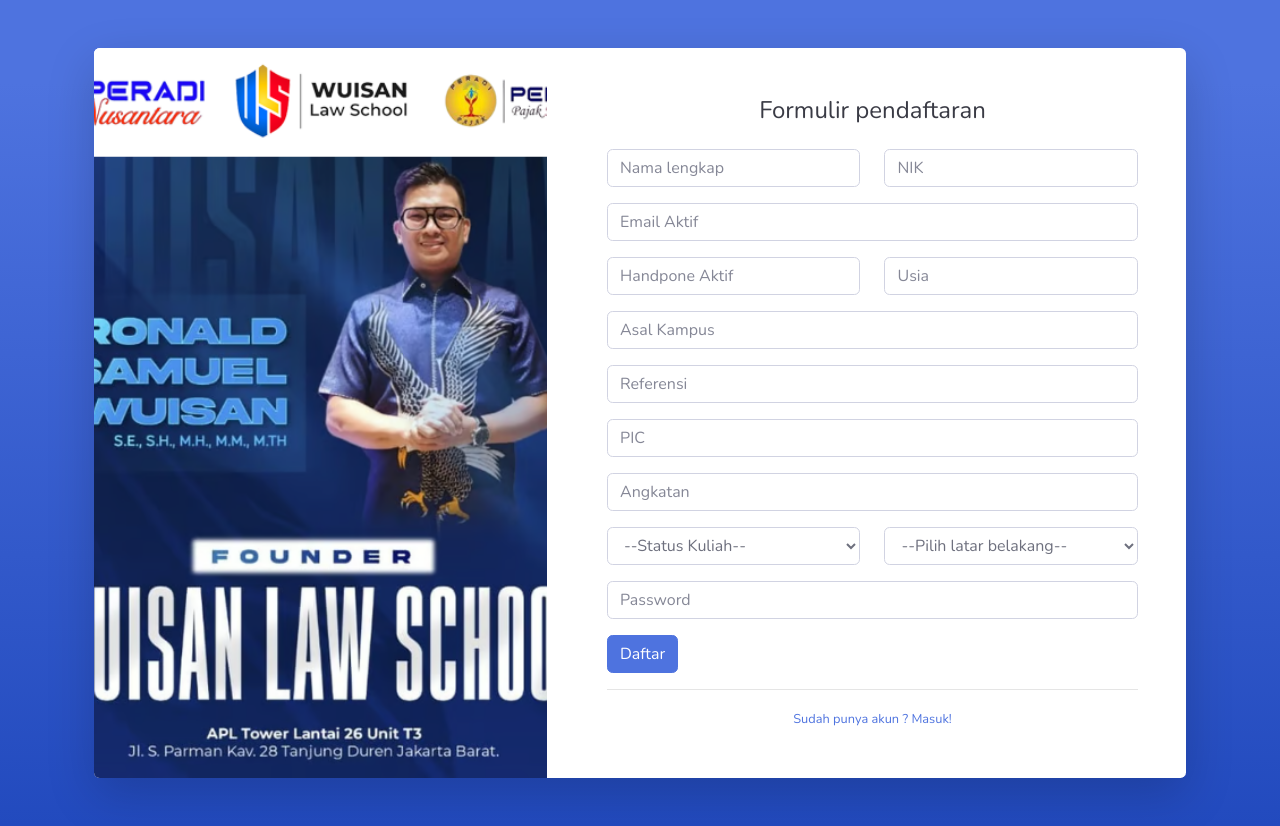
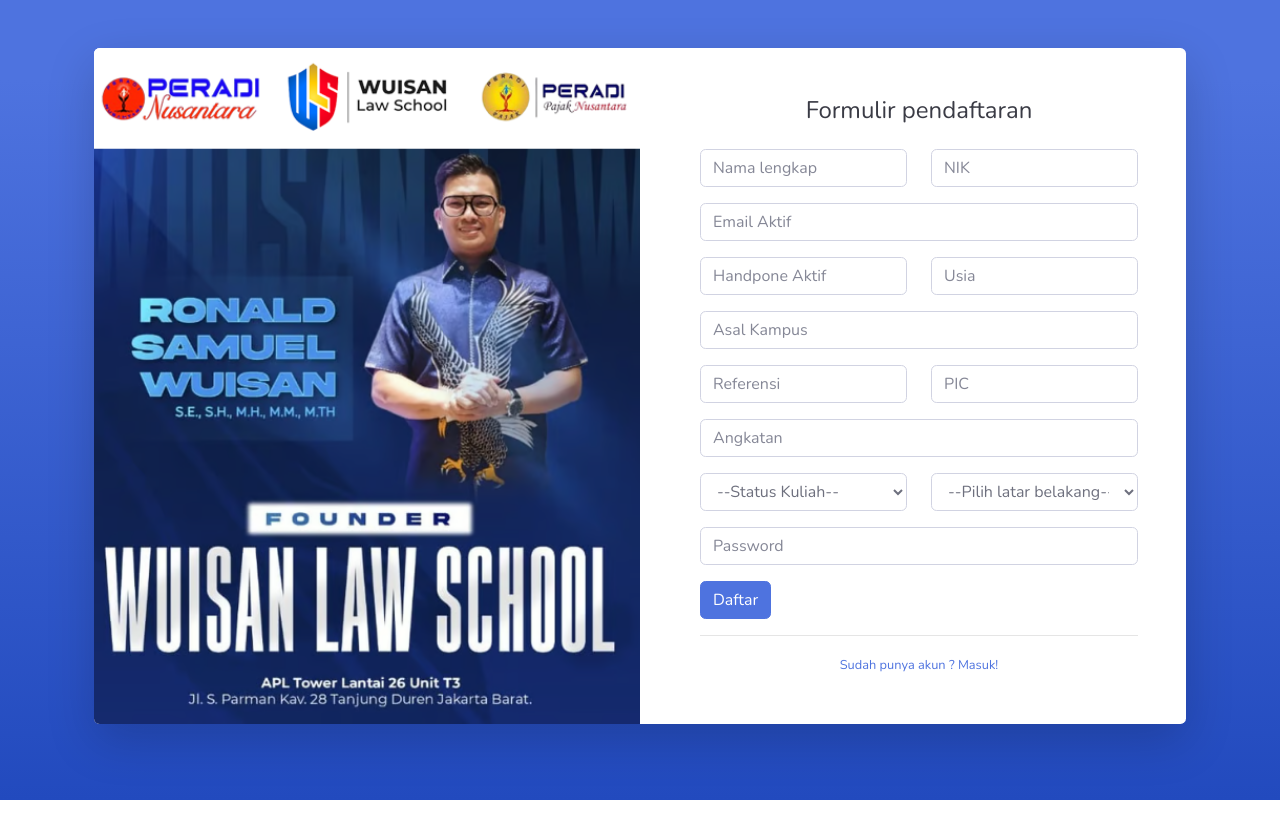
Before and after one commit to ikhlasul0507/peradi-nusantara, a CodeIgniter app: page /MASTER-VOTE-API/P/Auth in a window 1280 px wide. After the commit the page ends 800 px from the top, so only its background shows below. Run offline with CodeIgniter, Linux system fonts and the light colour scheme.

Commit message:
change pass db

```diff
--- a/application/config/database.php
+++ b/application/config/database.php
@@ -76,12 +76,12 @@ $query_builder = TRUE;
 $db['default'] = array(
 	'dsn'	=> '',
 	'hostname' => 'localhost',
-	'username' => 'root',
-	'password' => 'paramadaksa',
-	'database' => 'db_peradi',
-	// 'username' => 'perh4452_peradi',
-	// 'password' => 'k)p*!ogmVzWR',
-	// 'database' => 'perh4452_peradi',
+	// 'username' => 'root',
+	// 'password' => 'paramadaksa',
+	// 'database' => 'db_peradi',
+	'username' => 'perh4452_peradi',
+	'password' => 'k)p*!ogmVzWR',
+	'database' => 'perh4452_peradi',
 	'dbdriver' => 'mysqli',
 	'dbprefix' => '',
 	'pconnect' => FALSE,
--- a/application/views/p/auth/register.php
+++ b/application/views/p/auth/register.php
@@ -21,7 +21,7 @@
     <link href="<?= base_url('assets/p/sistem/');?>css/sb-admin-2.min.css" rel="stylesheet">
     <style type="text/css">
         .bg-register-image {
-            background: url("assets/p/sistem/img/gambarlogin.png");
+            background: url("<?= base_url('assets/p/sistem/img/gambarlogin.png');?>");
             background-position: center;
             background-size: cover;
         }
@@ -37,8 +37,8 @@
             <div class="card-body p-0">
                 <!-- Nested Row within Card Body -->
                 <div class="row">
-                    <div class="col-lg-5 d-none d-lg-block bg-register-image"></div>
-                    <div class="col-lg-7">
+                    <div class="col-lg-6 d-none d-lg-block bg-register-image"></div>
+                    <div class="col-lg-6">
                         <div class="p-5">
                             <div class="text-center">
                                 <h1 class="h4 text-gray-900 mb-4">Formulir pendaftaran</h1>
@@ -72,13 +72,15 @@
                                     <input type="text" class="form-control" required name="asalkampus"
                                         placeholder="Asal Kampus">
                                 </div>
-                                <div class="form-group">
-                                    <input type="text" class="form-control" required name="reference"
+                                <div class="form-group row">
+                                    <div class="col-sm-6 mb-3 mb-sm-0">
+                                        <input type="text" class="form-control" required name="reference"
                                         placeholder="Referensi">
-                                </div>
-                                <div class="form-group">
-                                    <input type="text" class="form-control" required name="pic"
+                                    </div>
+                                    <div class="col-sm-6 mb-3 mb-sm-0">
+                                        <input type="text" class="form-control" required name="pic"
                                         placeholder="PIC">
+                                    </div>
                                 </div>
                                 <div class="form-group">
                                     <input type="text" class="form-control" required name="angkatan"
```
Also changed, not shown: application/views/p/auth/login.php (+4 -4 lines).
